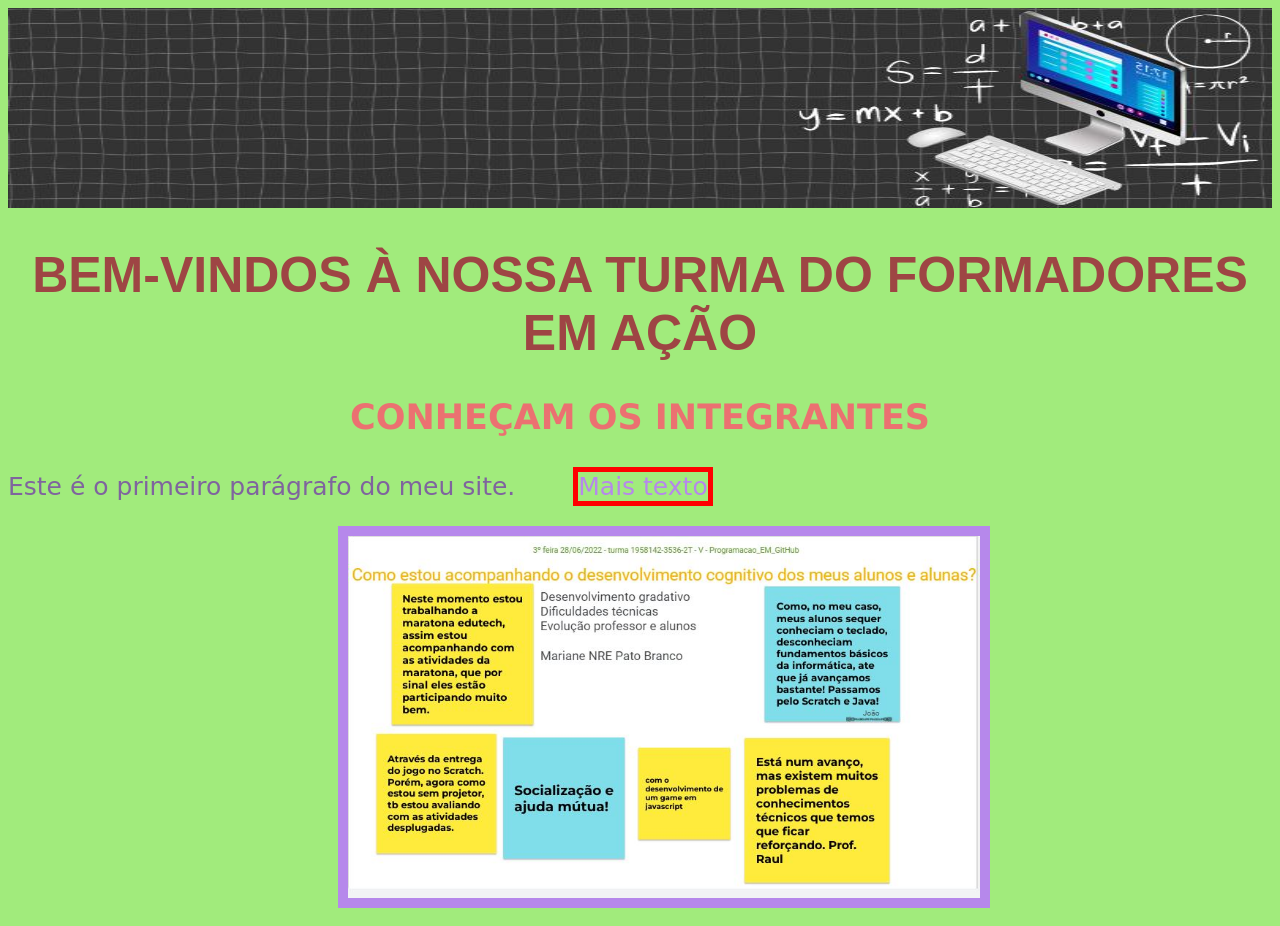
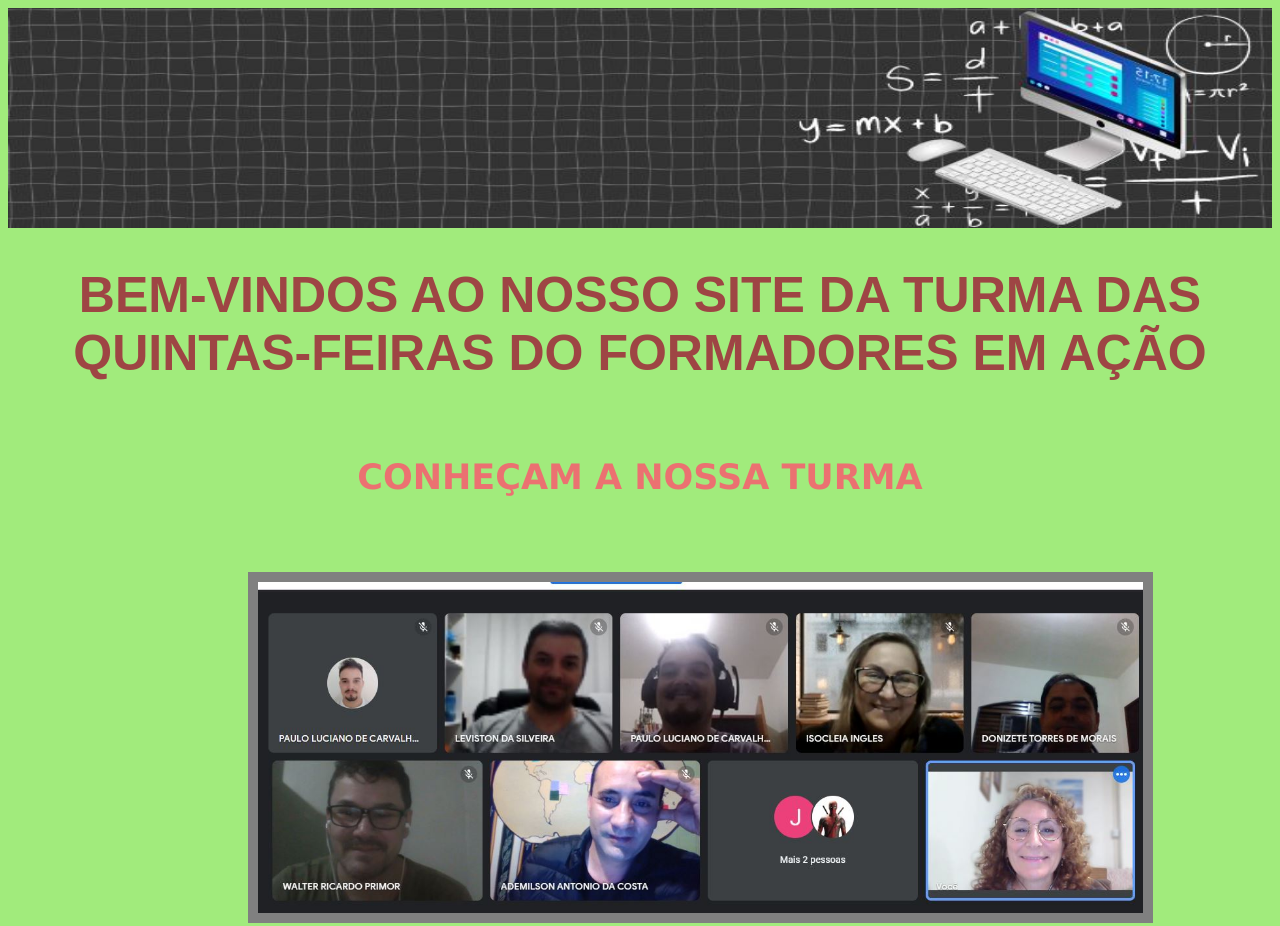
Before and after one commit to ProfMariaFernanda/formacao-programacao, a plain HTML site: page index.html in a window 1280 px wide. Shown: the top 926 px of the page. Drawn offline with Linux system fonts and the light colour scheme.

Commit message:
images 11-08-2022

```diff
--- a/index.html
+++ b/index.html
@@ -8,18 +8,17 @@
 
   <body>
 
-<img ID="cabeçalho" src="Capa-Class.jpg">
+<img ID="Capa" src="Capa-Class.jpg">
 
-<h1>BEM-VINDOS À NOSSA TURMA DO FORMADORES EM AÇÃO</h1>
+<h1>BEM-VINDOS AO NOSSO SITE DA TURMA DAS QUINTAS-FEIRAS DO FORMADORES EM AÇÃO</h1>
 
 
-<h3> CONHEÇAM OS INTEGRANTES </h3>
+<h3> CONHEÇAM A NOSSA TURMA </h3>
 
-
+<img ID="Turma" src="Turma-5-2022-08-04.jpg">
 
 <p>Este é o primeiro parágrafo do meu site.
   <span> Mais texto</span> </p>
-  <img ID="turma" src="TurmaV2022-06-21.jpg">
 <p>Segundo parágrafo do meu site.
    <b>Texto teste em negrito</b>
  e também vamos escrever  <i>em itálico</i> </p>
--- a/style.css
+++ b/style.css
@@ -4,10 +4,11 @@ h1{font-size: 50px; color: #9E4544; font-family: sans-serif;}
 h3{font-size: 35px;
     font-family: Verdana, Geneva, Tahoma, sans-serif;
  color: rgb(235, 113, 113);
-
+        padding: 40px;
 }
 p{font-size: 25px; color: #7F649E; font-family: cursive;}
-span {color: #B688EB; border: 5px solid red; margin: 50px;}
-
-#cabeçalho{width: 100%; height: 200px;}
-#turma{width: 50%; margin-left: 330px; border: 10px solid #B688EB;}
+span {color: #B688EB;
+    ; margin: 40px;
+}
+#Capa{width: 100%; height: 220px;}
+#Turma{width: 70%; margin-left: 240px; border: 10px solid grey}
```
Also changed, not shown: Turma-5-2022-08-04.JPG (added).
